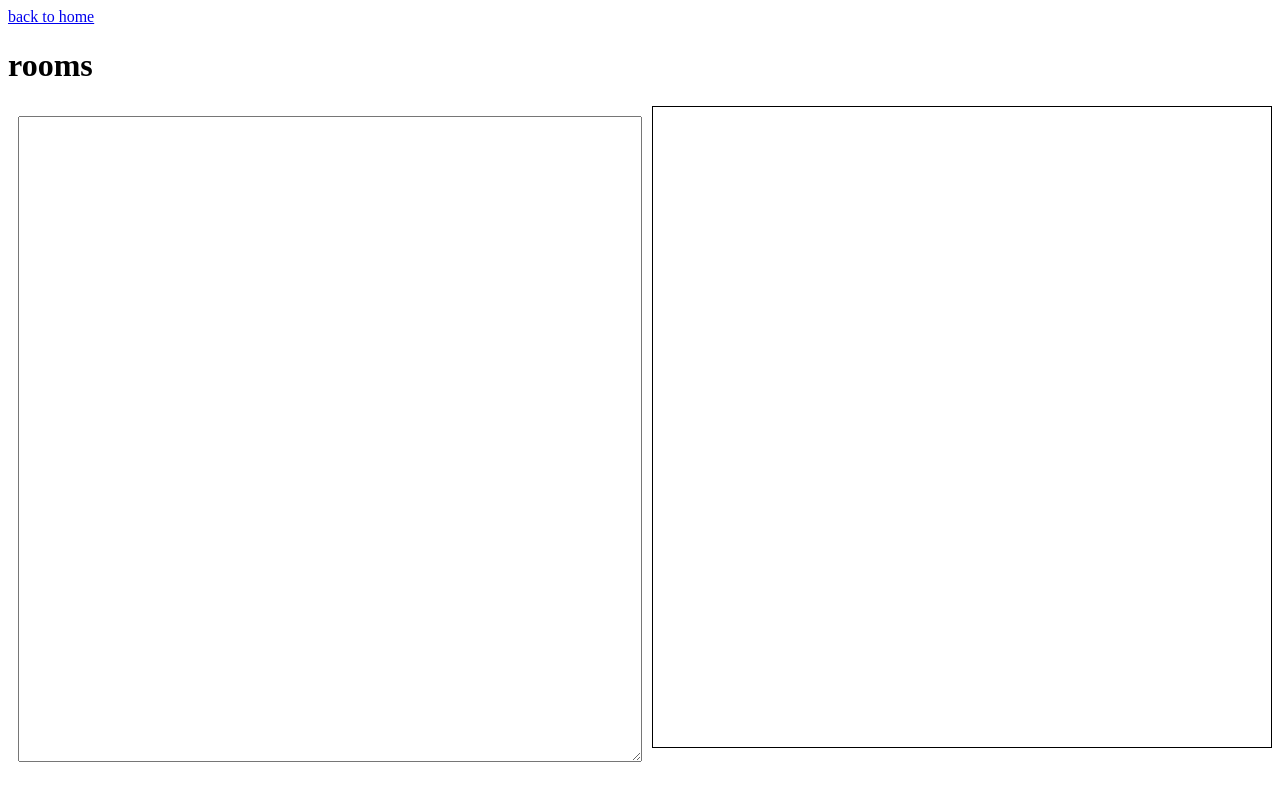
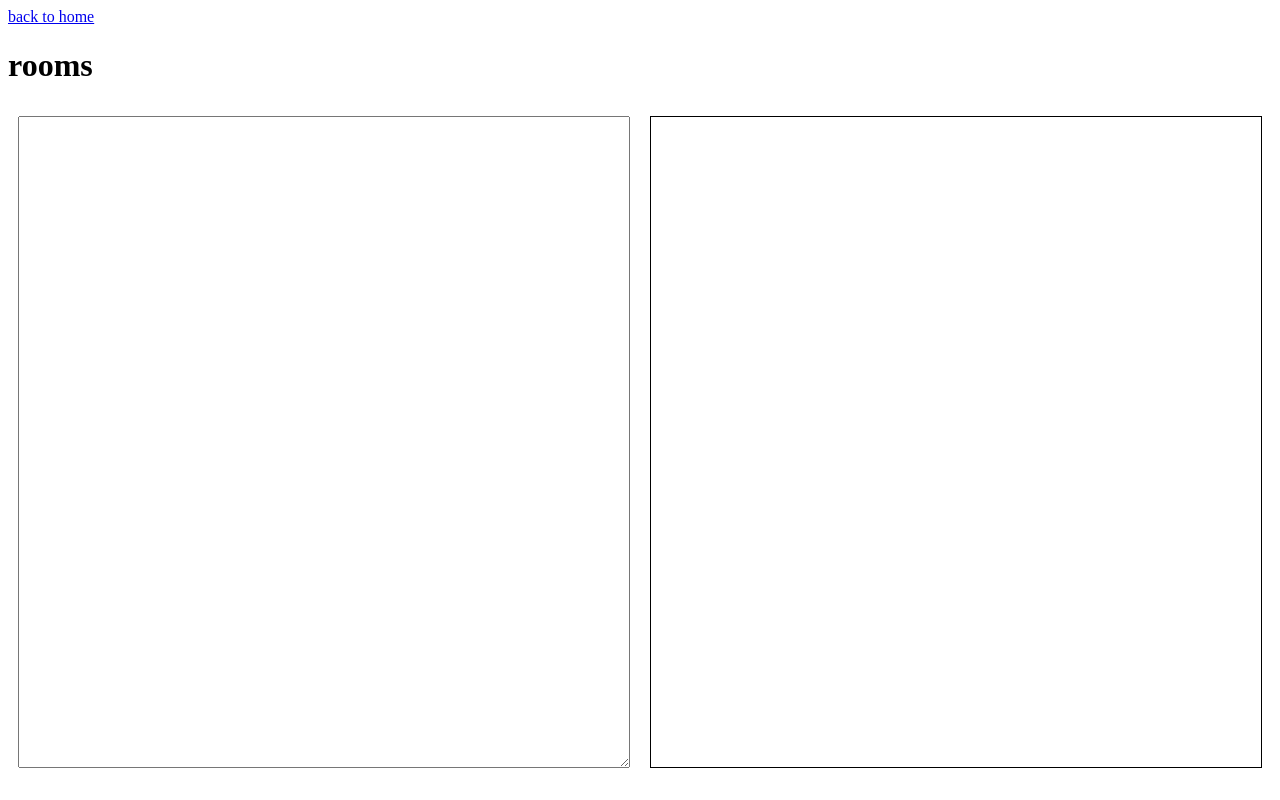
Before and after one commit to digitaldisarray/CTFCollab, a SvelteKit app: page /rooms in a window 1280 px wide. Built offline with nearby package versions, Linux system fonts and the light colour scheme.

Commit message:
quick css changes

```diff
--- a/src/components/Markdown.svelte
+++ b/src/components/Markdown.svelte
@@ -9,6 +9,8 @@
         border:1px solid black;
         width: 50%;
         height: 80vh;
+        margin: 10px;
+        padding: 5px;
     }
 </style>
 <div>
--- a/src/components/TextEditor.svelte
+++ b/src/components/TextEditor.svelte
@@ -14,6 +14,7 @@
         width: 50%;
         height: 100%;
         margin: 10px;
+        padding: 5px;
     }
 </style>
 <textarea
```
